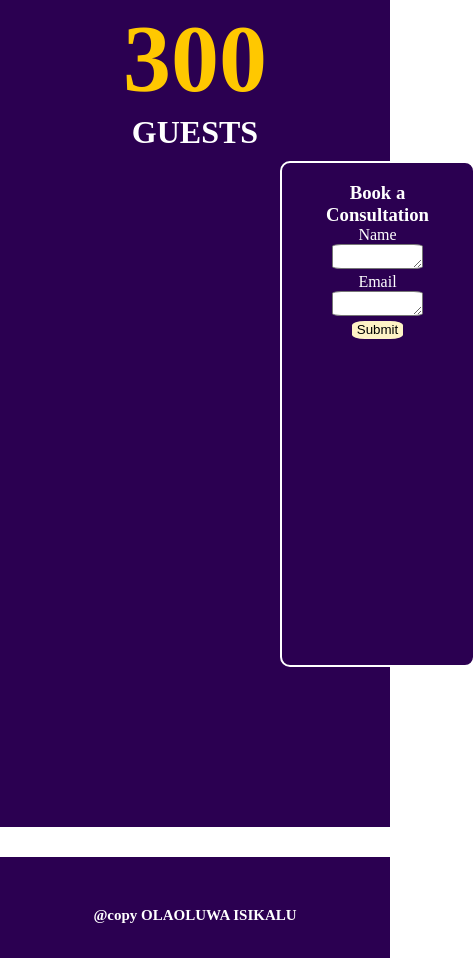
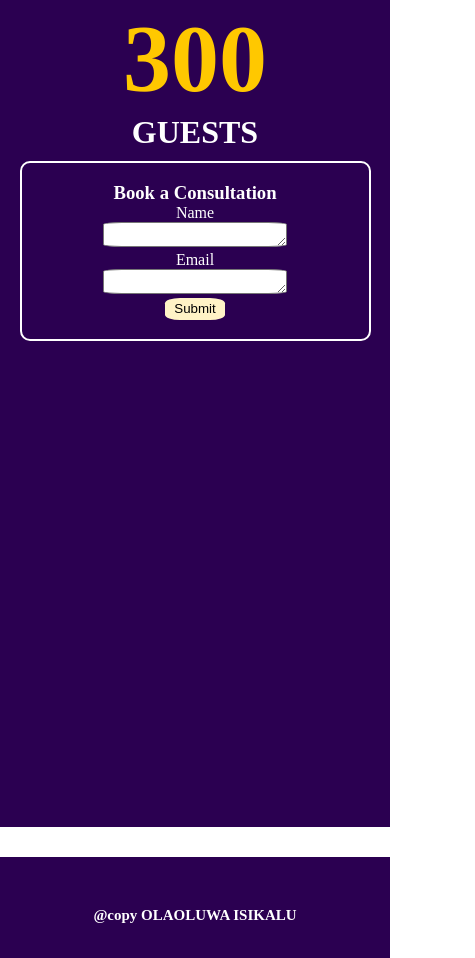
Before and after one commit to herahdah/olaisikalu, a plain HTML site: page index.html in a window 390 px wide. Shown: the part 6173-7131 px from the top of the page, 475 px wide, since content can reach past the window. Drawn offline with Linux system fonts and the light colour scheme.

Commit message:
addjust consultation

```diff
--- a/index.css
+++ b/index.css
@@ -294,10 +294,7 @@ textarea{
     color: #fff;
     border-radius: 10px;
     border: 2px solid white;
-    margin-top: 10px;
-    margin-left: 280px;
-    /* top: 100%;
-   z-index: 1000; */
+    margin: 10px auto; /* Centers it horizontally */
 }
 
 /* #Fazbear-Finality img{
@@ -347,6 +344,12 @@ footer{
         margin-right: 5%;
     }
 
+    #Fazbear-Finality {
+        width: 60%;
+        height: 50vh;
+        padding: 4%;
+    }
+
     #PartyText h1 {
         font-size: 50px;
     }
@@ -381,6 +384,12 @@ footer{
         font-size: 6vw;
     }
 
+    #Fazbear-Finality {
+        width: 70%;
+        height: 45vh;
+        padding: 3%;
+    }
+
     /* Adjust hero text */
     #PartyText h1 {
         font-size: 40px;
@@ -399,6 +408,12 @@ footer{
         font-size: 30px;
     }
 
+    #Fazbear-Finality {
+        width: 90%;
+        height: auto; /* Adjusts height dynamically */
+        padding: 5%;
+    }
+
     /* Reduce padding in buttons */
     #Cocnclaat button {
         padding: 10px;
```
